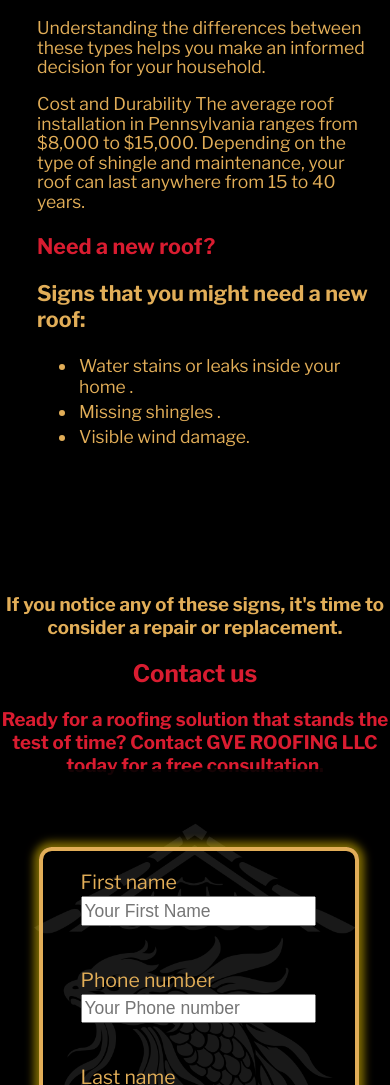
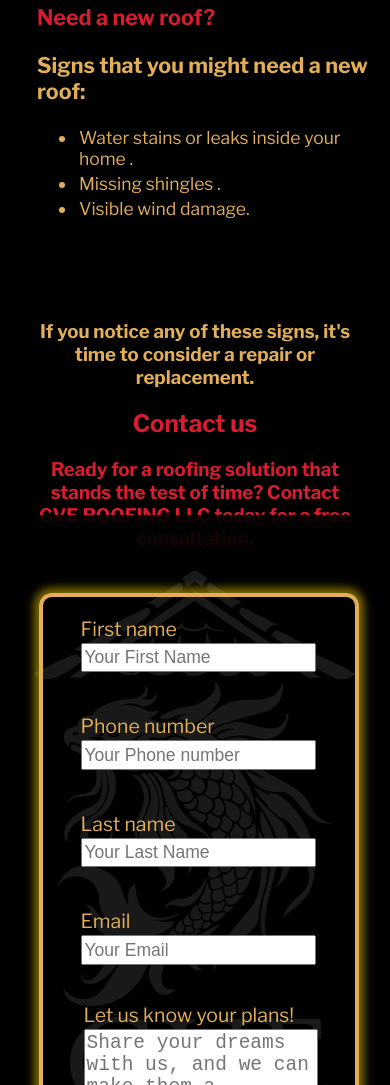
Before and after one commit to jaundeigosl/gve_roofing_landing_page, a plain HTML site: page pages/services/residential_roofing.html in a window 390 px wide. Shown: the part 4145-5230 px from the top of the page. Drawn offline with nearby package versions, Linux system fonts and the light colour scheme.

Commit message:
fix de paddings y tamanos

```diff
--- a/pages/services/residential_roofing.css
+++ b/pages/services/residential_roofing.css
@@ -240,7 +240,7 @@
 
 #main-section-mobile{
     width: 100%;
-    height: 1260vw;
+    height: 1200vw;
     margin-top: 5vw;
 }
 
@@ -328,7 +328,7 @@
     color: var(--yellow-golden);
     width: 100%;
     padding-top: 20vw;
-    height:600vw;
+    height:530vw;
     display: flex;
     flex-wrap: wrap;
 }
@@ -338,6 +338,7 @@
     padding-left: 9.5vw;
     padding-right: 2vw;
     width: 100%;
+    height: 50%;
 }
 
 .sub-section-image-text p{
@@ -376,7 +377,9 @@
     width: 100%;
     color: var(--yellow-golden);
     text-align: center;
-    height: 50vw;
+    height: 55vw;
+    padding-left: 10%;
+    padding-right: 10%;
 }
 
 #main-section-form{
```
